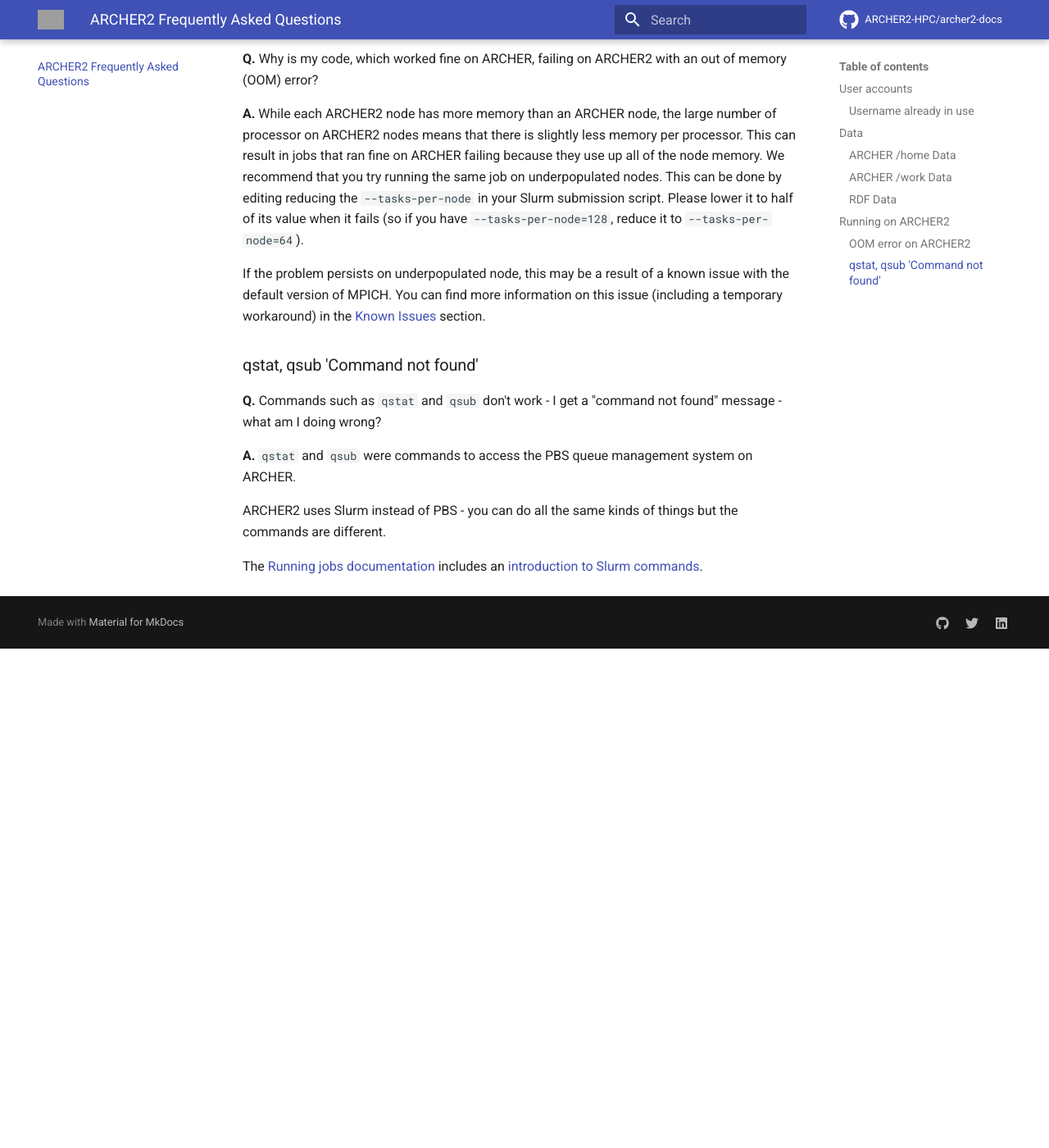
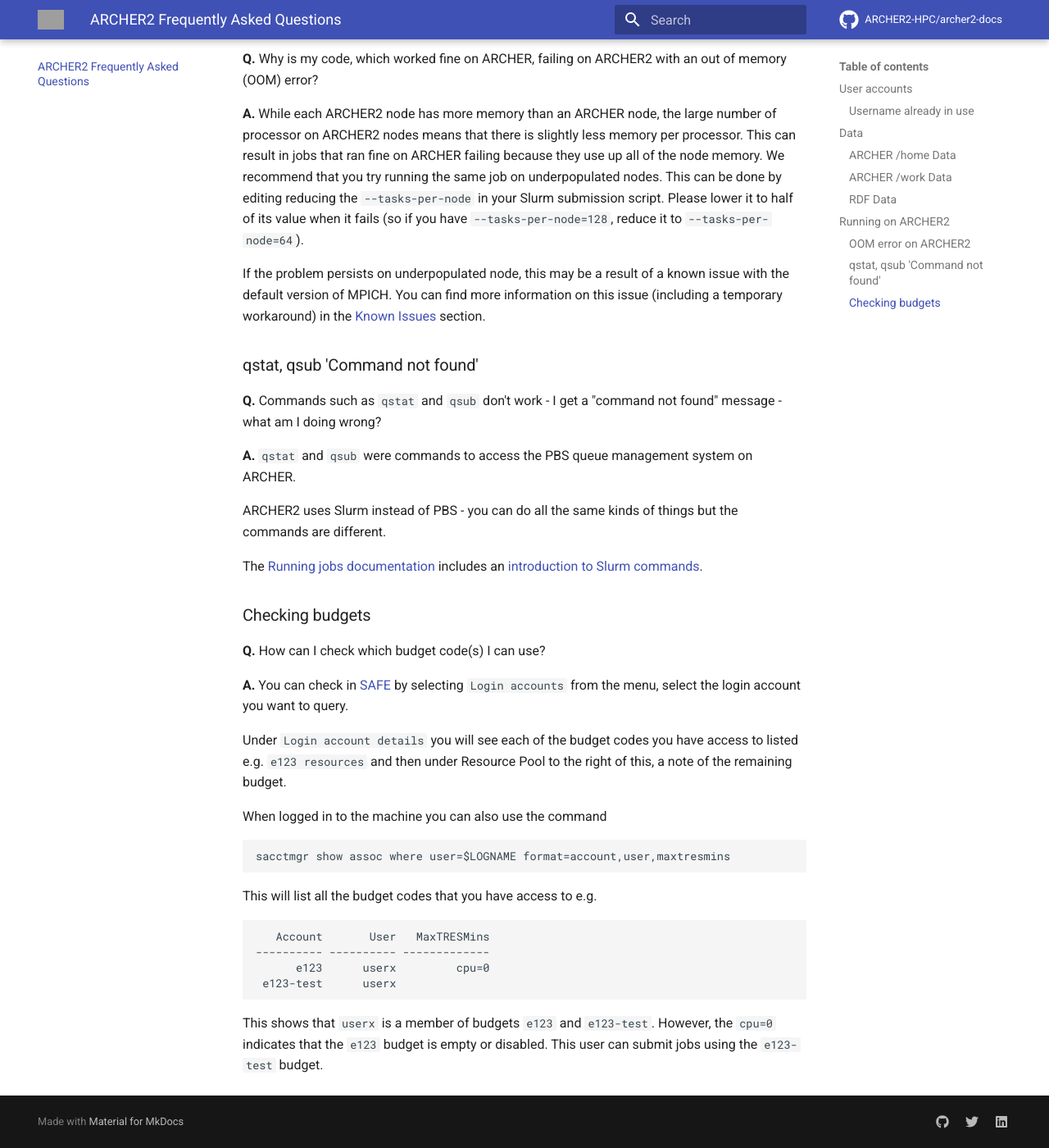
Before and after one commit to ARCHER2-HPC/archer2-docs, an MkDocs documentation site: the page built from docs/faq/index.md, in a window 1280 px wide and 1400 px high, scrolled down 1833 px. Shown: the whole window at 82% size. Built offline with MkDocs 1.6.1 and Material for MkDocs 9.7.7, drawn with Linux system fonts in a browser that asks for light colours; comment, search, counter and statistics services are not loaded; before the commit the page ends 2624 px from its top, so only the background shows below that; grey boxes are pictures that could not be loaded.

Commit message:
Add budgets info

```diff
--- a/docs/faq/index.md
+++ b/docs/faq/index.md
@@ -76,3 +76,27 @@
 
 The [Running jobs documentation](https://docs.archer2.ac.uk/user-guide/scheduler/) includes an
 [introduction to Slurm commands](https://docs.archer2.ac.uk/user-guide/scheduler/#basic-slurm-commands).
+
+
+### Checking budgets
+
+**Q.**  How can I check which budget code(s) I can use?
+
+**A.**  You can check in [SAFE](https://safe.epcc.ed.ac.uk) by selecting `Login accounts` from the menu, select the login account you want to query.
+
+Under `Login account details` you will see each of the budget codes you have access to listed e.g.
+`e123 resources` and then under Resource Pool to the right of this, a note of the remaining budget.
+
+When logged in to the machine you can also use the command
+
+    sacctmgr show assoc where user=$LOGNAME format=account,user,maxtresmins
+
+This will list all the budget codes that you have access to e.g.
+
+
+       Account       User   MaxTRESMins
+    ---------- ---------- -------------
+          e123      userx         cpu=0
+     e123-test      userx
+
+This shows that `userx` is a member of budgets `e123` and `e123-test`.  However, the `cpu=0` indicates that the `e123` budget is empty or disabled.   This user can submit jobs using the `e123-test` budget.
```
